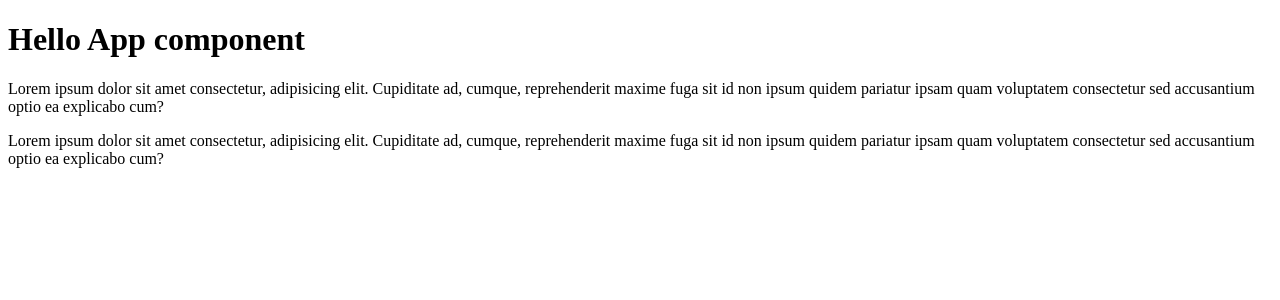
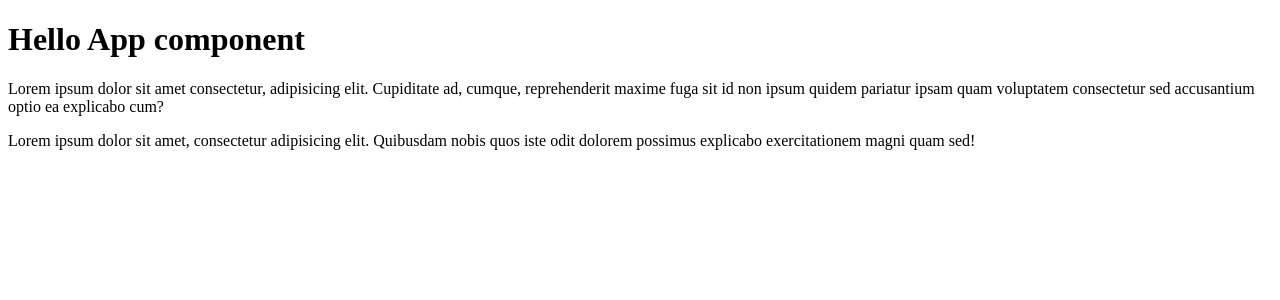
Before and after one commit to lilwhiteleyyy/react-28-02, a React (Create React App) app: page / in a window 1280 px wide. Shown: the top 300 px of the page. Built offline with nearby package versions, Linux system fonts and the light colour scheme.

Commit message:
add react fragment

```diff
--- a/src/index.tsx
+++ b/src/index.tsx
@@ -18,16 +18,40 @@ const title = React.createElement(`h1`, { id: `title` }, `Hello React`)
 //     </div>
 // )
 
-const App = () => {
-    return ( <div><h1>Hello App component</h1>
-    <p>Lorem ipsum dolor sit amet consectetur, adipisicing elit. Cupiditate ad, cumque, reprehenderit maxime fuga sit id non ipsum quidem pariatur ipsam quam voluptatem consectetur sed accusantium optio ea explicabo cum?</p>
-    <p>Lorem ipsum dolor sit amet consectetur, adipisicing elit. Cupiditate ad, cumque, reprehenderit maxime fuga sit id non ipsum quidem pariatur ipsam quam voluptatem consectetur sed accusantium optio ea explicabo cum?</p>
-    </div>
+const Title = () => {
+    return <h1>Hello App component</h1>
+}
+
+const Content = () => {
+    return (
+        <React.Fragment>
+            <p>
+                Lorem ipsum dolor sit amet consectetur, adipisicing elit.
+                Cupiditate ad, cumque, reprehenderit maxime fuga sit id non
+                ipsum quidem pariatur ipsam quam voluptatem consectetur sed
+                accusantium optio ea explicabo cum?
+            </p>
+            <p>
+                Lorem ipsum dolor sit amet, consectetur adipisicing elit.
+                Quibusdam nobis quos iste odit dolorem possimus explicabo
+                exercitationem magni quam sed!
+            </p>
+        </React.Fragment>
     )
 }
 
+const App = () => {
+    return (
+        <>
+            <Title />
+            <Content />
+        </>
+    )
+}
 
 const root = ReactDOM.createRoot(document.getElementById('root') as HTMLElement)
-root.render(<React.StrictMode>
-    <App/>
-</React.StrictMode>)
+root.render(
+    <React.StrictMode>
+        <App />
+    </React.StrictMode>
+)
```
